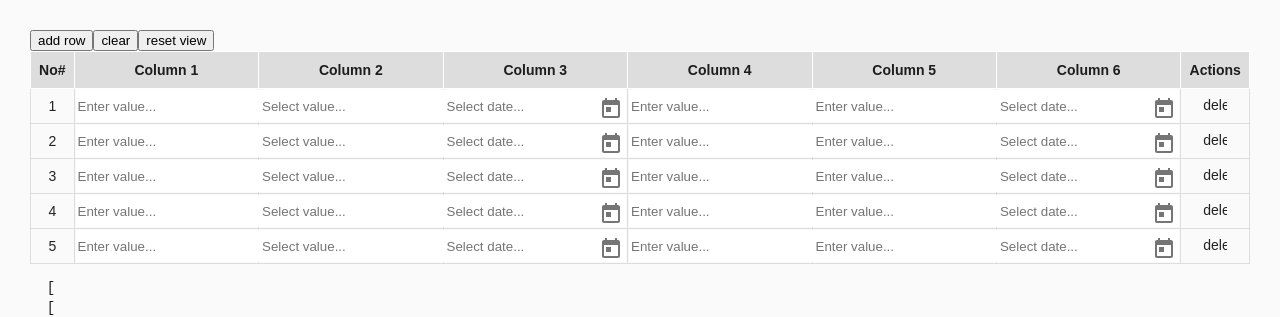
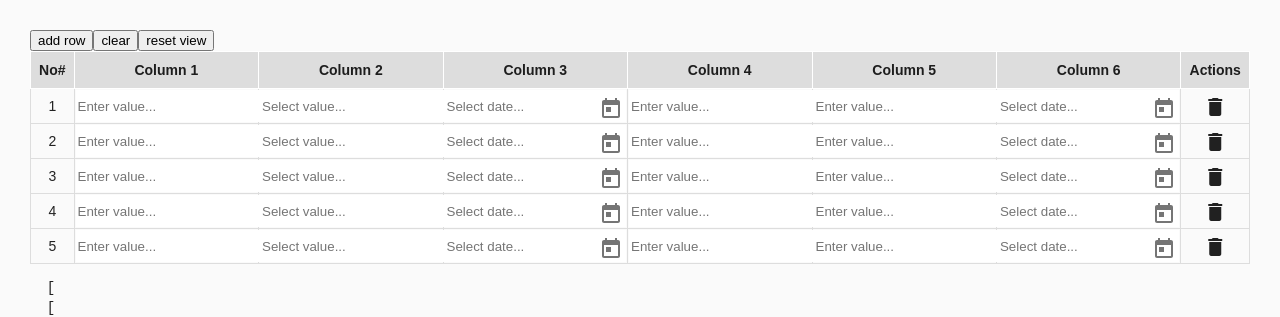
Before and after one commit to bogdandevlpr/table-excel-copy-paste, an Angular app: page / in a window 1280 px wide. Shown: the top 317 px of the page. Built offline with nearby package versions, Linux system fonts and the light colour scheme.

Commit message:
added link for material icons

```diff
--- a/src/styles.scss
+++ b/src/styles.scss
@@ -1,3 +1,5 @@
+@import url("https://fonts.googleapis.com/icon?family=Material+Icons|Material+Icons+Outlined");
+
 body {
   font-family: Roboto, "Helvetica Neue", sans-serif;
   margin: 0;
```
